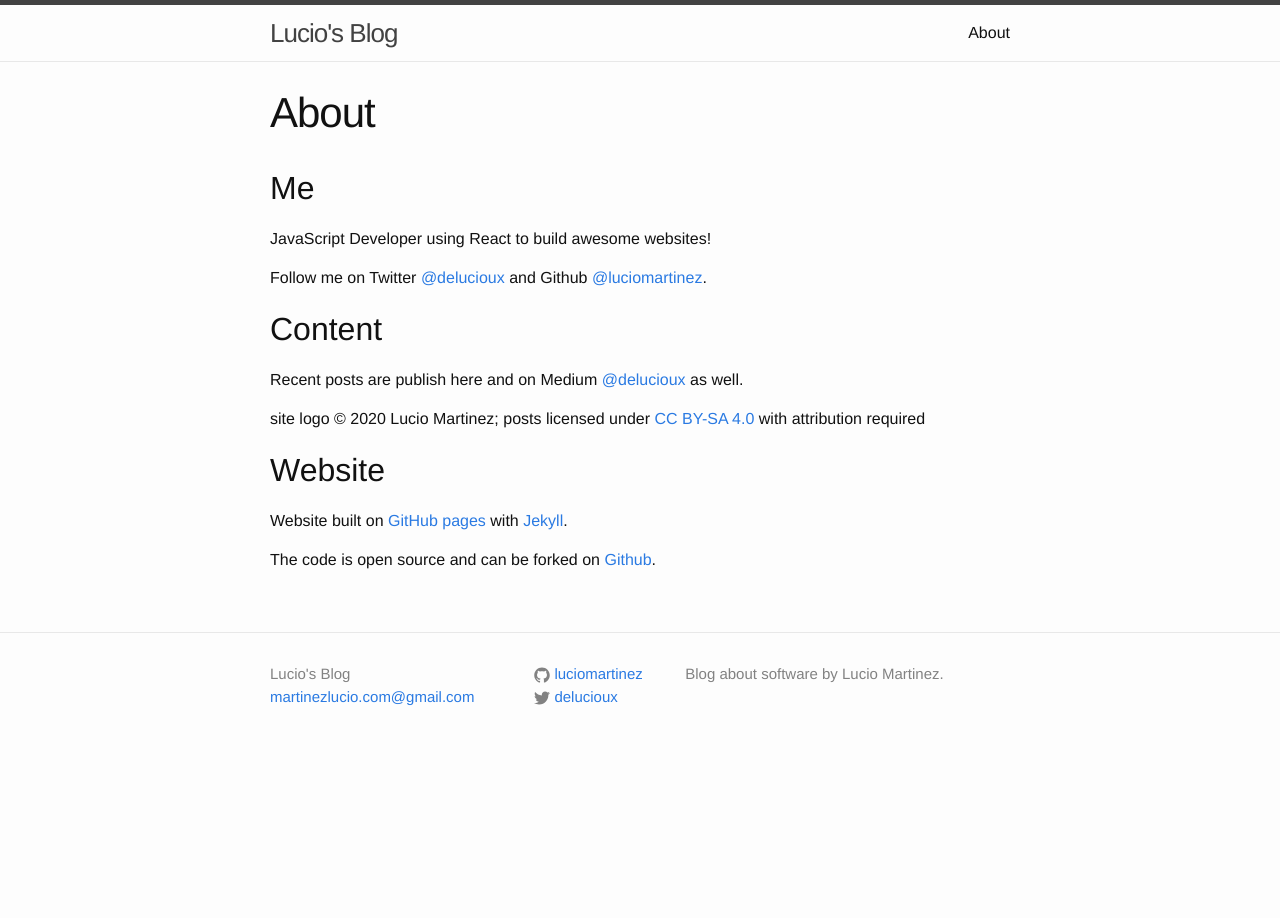
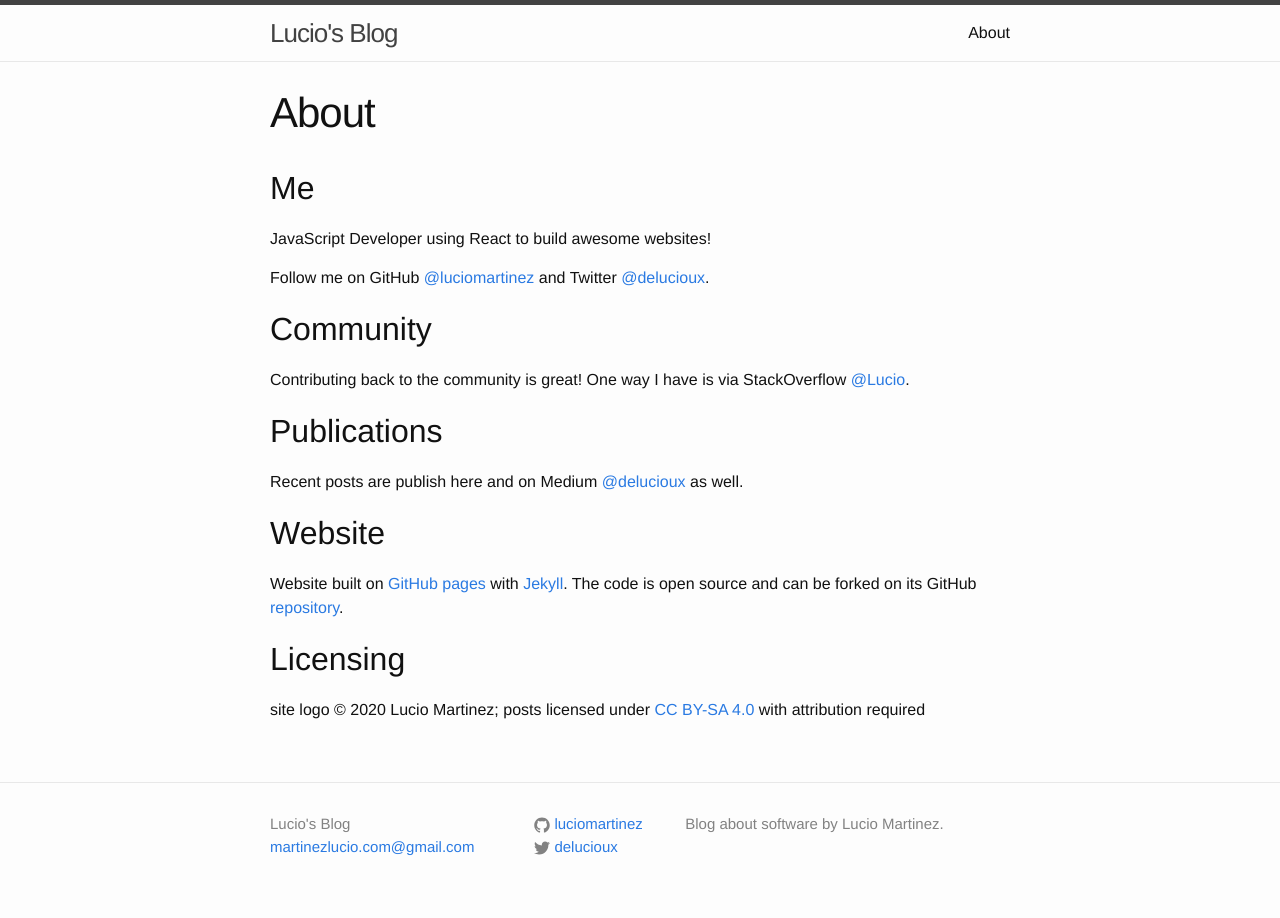
Before and after one commit to luciomartinez/luciomartinez.github.io, a Jekyll site: the page built from about.md, in a window 1280 px wide. Built offline with Jekyll 4.4.1, drawn with Linux system fonts in a browser that asks for light colours; comment, search, counter and statistics services are not loaded.

Commit message:
Update about.md adding github and stackoverflow profiles

```diff
--- a/about.md
+++ b/about.md
@@ -6,14 +6,17 @@
 ## Me
 JavaScript Developer using React to build awesome websites!
 
-Follow me on Twitter [@delucioux](https://twitter.com/delucioux) and Github [@luciomartinez](https://github.com/luciomartinez).
+Follow me on GitHub [@luciomartinez](https://github.com/luciomartinez) and Twitter [@delucioux](https://twitter.com/delucioux).
 
-## Content
+## Community
+Contributing back to the community is great! One way I have is via StackOverflow [@Lucio](https://stackoverflow.com/users/1505348/lucio).
+
+## Publications
 Recent posts are publish here and on Medium [@delucioux](https://medium.com/@delucioux) as well.
-
-site logo © 2020 Lucio Martinez; posts licensed under <a rel="license" href="https://creativecommons.org/licenses/by-sa/4.0">CC BY-SA 4.0</a> with attribution required
 
 ## Website
 Website built on [GitHub pages](https://pages.github.com/) with [Jekyll](http://jekyllrb.com/).
+The code is open source and can be forked on its GitHub [repository](https://github.com/{{ site.github_username }}/{{ site.github_username }}.github.io).
 
-The code is open source and can be forked on [Github](https://github.com/{{ site.github_username }}/{{ site.github_username }}.github.io).
+## Licensing
+site logo © 2020 Lucio Martinez; posts licensed under <a rel="license" href="https://creativecommons.org/licenses/by-sa/4.0">CC BY-SA 4.0</a> with attribution required
```
